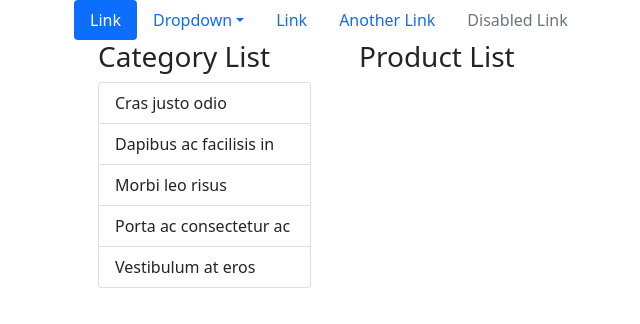
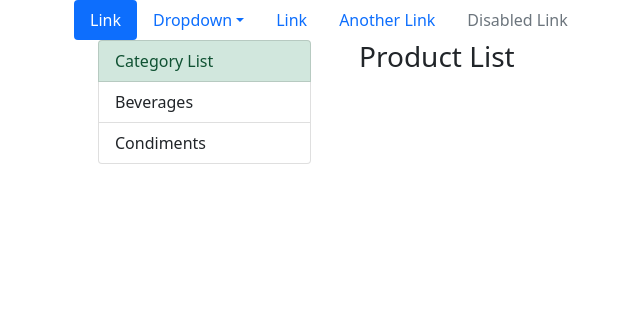
Before and after one commit to ihsansunman/Shopping-Cart, a React (Create React App) app: page / in a window 1280 px wide. Shown: the top 324 px of the page, without its empty margins (8-648 px from the left). Built offline with nearby package versions, Linux system fonts and the light colour scheme; the HTML template or start-up script is replaced by a standard one.

Commit message:
Create Category State

```diff
--- a/src/Category.js
+++ b/src/Category.js
@@ -1,17 +1,27 @@
 import React, { Component } from "react";
-import { Container,ListGroup, ListGroupItem } from "reactstrap";
+import { Container, ListGroup, ListGroupItem } from "reactstrap";
 
 export default class Category extends Component {
+  constructor(props) {
+    super(props);
+    this.state = {
+      categories: [
+        { categoryId: 1, categoryName: "Beverages" },
+        { categoryId: 2, categoryName: "Condiments" },
+      ],
+    };
+  }
   render() {
     return (
       <Container>
-        <h3>{this.props.info.title}</h3>
         <ListGroup>
-          <ListGroupItem>Cras justo odio</ListGroupItem>
-          <ListGroupItem>Dapibus ac facilisis in</ListGroupItem>
-          <ListGroupItem>Morbi leo risus</ListGroupItem>
-          <ListGroupItem>Porta ac consectetur ac</ListGroupItem>
-          <ListGroupItem>Vestibulum at eros</ListGroupItem>
+          <ListGroupItem color="success">{this.props.info.title}</ListGroupItem>
+          {
+            this.state.categories.map(category => (
+              <ListGroupItem key={category.categoryId}>{category.categoryName}</ListGroupItem>
+            ))
+          }
+
         </ListGroup>
       </Container>
     );
```
